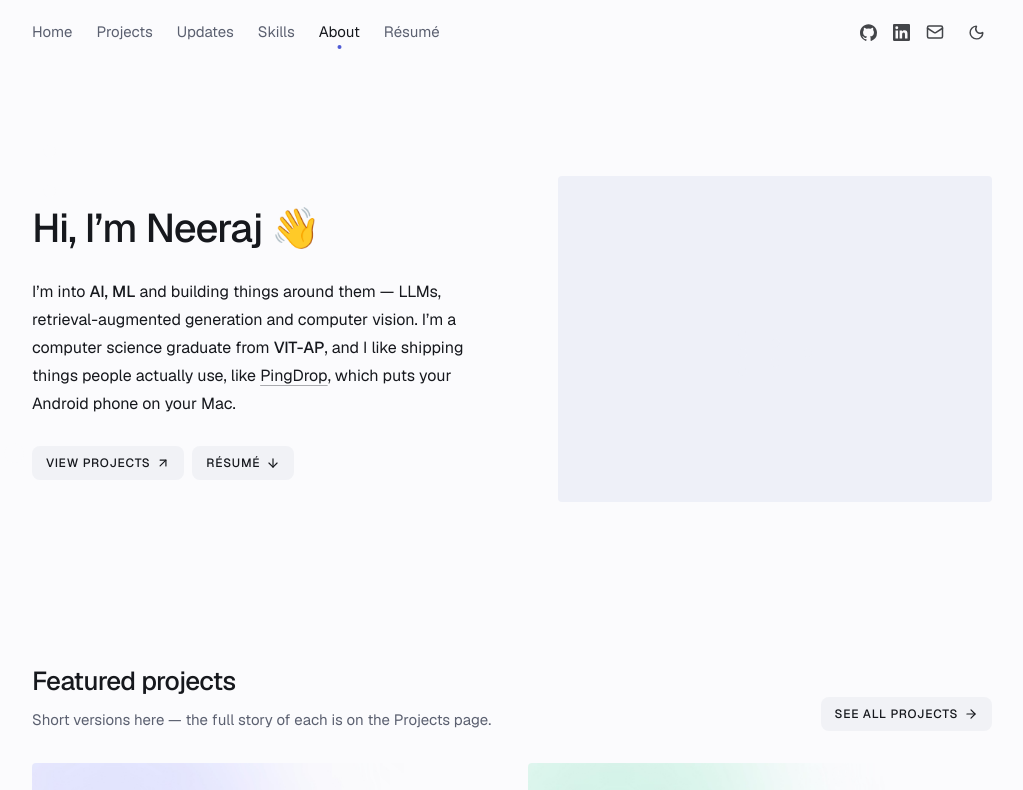
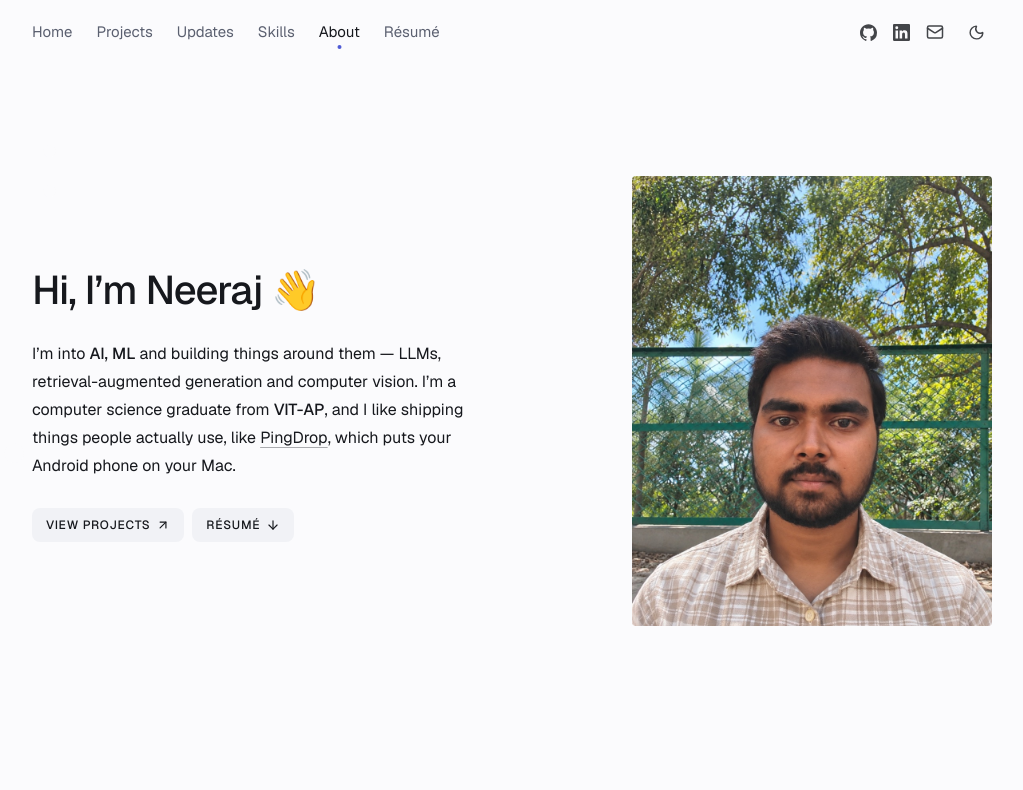
Before and after one commit to Nani2421/portfolio, a Next.js app: page / in a window 1280 px wide. Shown: the top 790 px of the page, without its empty margins (128-1151 px from the left). Built offline with nearby package versions, Linux system fonts and the light colour scheme.

Commit message:
Portfolio: my photo in the hero, in place of the desk drawing

```diff
--- a/src/app/globals.css
+++ b/src/app/globals.css
@@ -24,10 +24,8 @@
   --color-surface: #ffffff;
   /* PingDrop indigo — links and the odd accent, nothing else. */
   --color-accent: #4f5bd5;
-  /* Line art: the page backdrop, and the desk drawing in the hero. */
+  /* Line art: the page backdrop. */
   --color-art: #c9cde0;
-  --color-hero: #eef0f8;
-  --color-hero-ink: #5b5f8f;
 
   --font-sans: var(--font-geist), ui-sans-serif, system-ui, sans-serif;
 
@@ -45,8 +43,6 @@
   --color-surface: #161920;
   --color-accent: #8f99ff;
   --color-art: #2a2f3d;
-  --color-hero: #171a24;
-  --color-hero-ink: #9ba2d6;
   color-scheme: dark;
 }
 
--- a/src/app/page.tsx
+++ b/src/app/page.tsx
@@ -9,6 +9,7 @@ import {
   updates,
 } from "@/data/portfolio";
 import ProjectPoster from "@/components/ProjectPoster";
+import Image from "next/image";
 import Link from "next/link";
 
 /** A section heading, the same everywhere. */
@@ -52,44 +53,15 @@ export default function Home() {
           </div>
         </div>
 
-        {/* A drawing in place of a photo: the desk the work happens at. */}
-        <div className="aspect-[4/3] rounded-sm bg-hero p-8">
-          <svg
-            aria-hidden="true"
-            viewBox="0 0 320 240"
-            className="h-full w-full"
-            fill="none"
-            style={{ stroke: "var(--color-hero-ink)" }}
-            strokeWidth="1.6"
-            strokeLinecap="round"
-            strokeLinejoin="round"
-            opacity="0.85"
-          >
-            {/* desk */}
-            <path d="M20 196 H300 M40 196 V232 M280 196 V232" />
-            {/* Mac with a small network on the screen */}
-            <rect x="96" y="92" width="128" height="84" rx="6" />
-            <rect x="106" y="101" width="108" height="64" rx="2" />
-            <path d="M80 176 H240 L232 186 H88 Z" />
-            {[116, 133, 150].map((y) =>
-              [124, 142].map((y2) => <path key={`${y}-${y2}`} d={`M130 ${y} L160 ${y2}`} opacity="0.6" />),
-            )}
-            {[124, 142].map((y) => <path key={`o${y}`} d={`M160 ${y} L190 133`} opacity="0.6" />)}
-            {[116, 133, 150].map((y) => <circle key={`a${y}`} cx="130" cy={y} r="4" style={{ fill: "var(--color-hero)" }} />)}
-            {[124, 142].map((y) => <circle key={`b${y}`} cx="160" cy={y} r="4" style={{ fill: "var(--color-hero)" }} />)}
-            <circle cx="190" cy="133" r="4" style={{ fill: "var(--color-hero)" }} />
-            {/* phone, with signal to the Mac */}
-            <rect x="248" y="140" width="30" height="54" rx="7" />
-            <path d="M258 146 H268" />
-            <path d="M238 156 Q230 166 238 176 M230 150 Q218 166 230 182" opacity="0.8" />
-            {/* mug */}
-            <path d="M48 166 H72 V190 Q72 194 68 194 H52 Q48 194 48 190 Z M72 172 Q82 172 82 180 Q82 186 72 186" />
-            <path d="M56 156 Q52 150 56 144 M64 156 Q60 150 64 144" opacity="0.6" />
-            {/* lamp */}
-            <path d="M268 196 V88 L236 60" />
-            <path d="M222 48 L250 72 L236 60 Z M220 46 L252 74" />
-          </svg>
-        </div>
+        <Image
+          src="/neeraj.jpg"
+          alt="Neeraj"
+          width={902}
+          height={1200}
+          sizes="(min-width: 768px) 360px, 100vw"
+          priority
+          className="aspect-[4/5] w-full max-w-[360px] rounded-sm object-cover object-[50%_40%] md:justify-self-end"
+        />
       </section>
 
       {/* ---- Projects --------------------------------------------------- */}
```
Also changed, not shown: public/neeraj.jpg (added).
